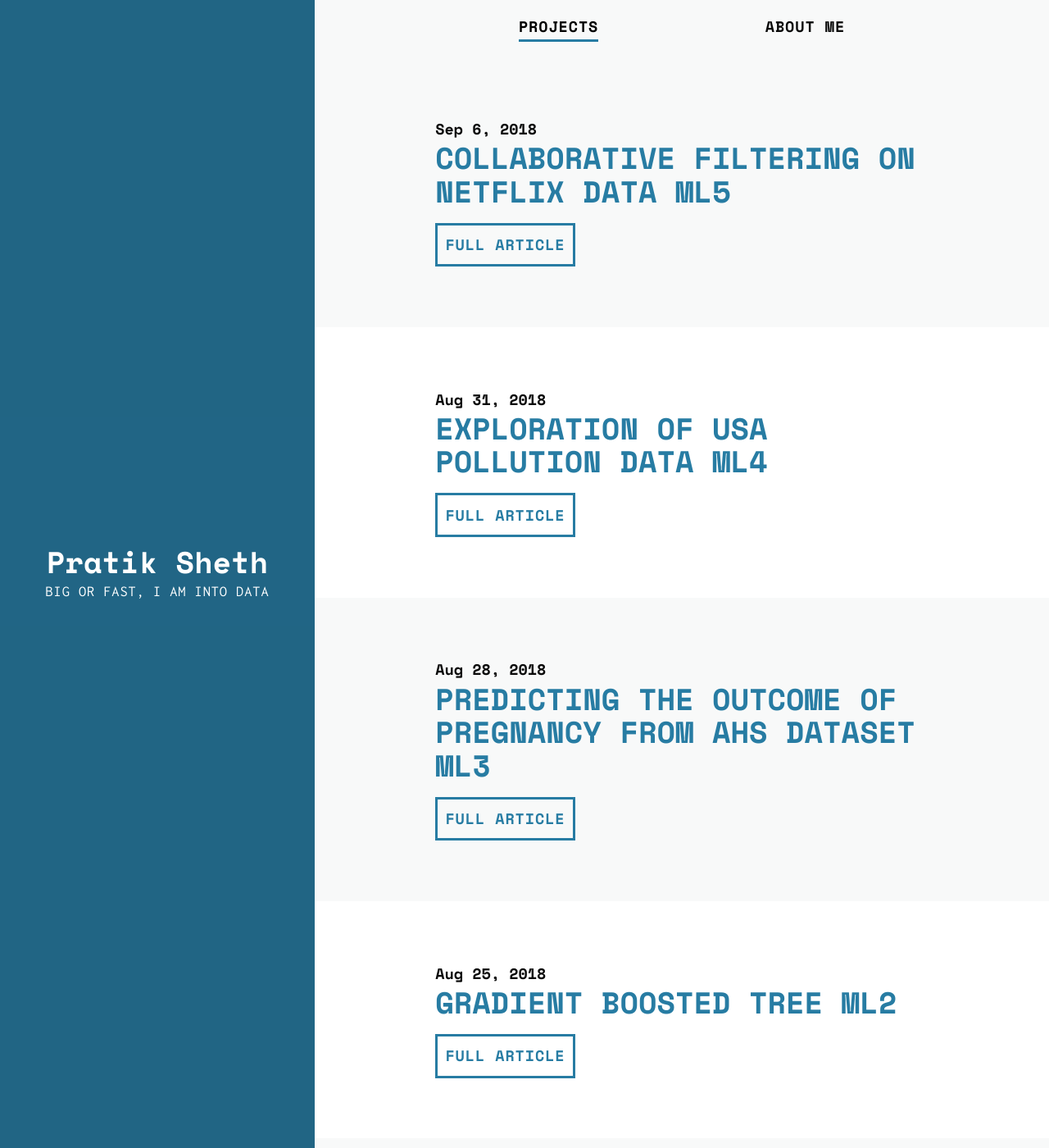
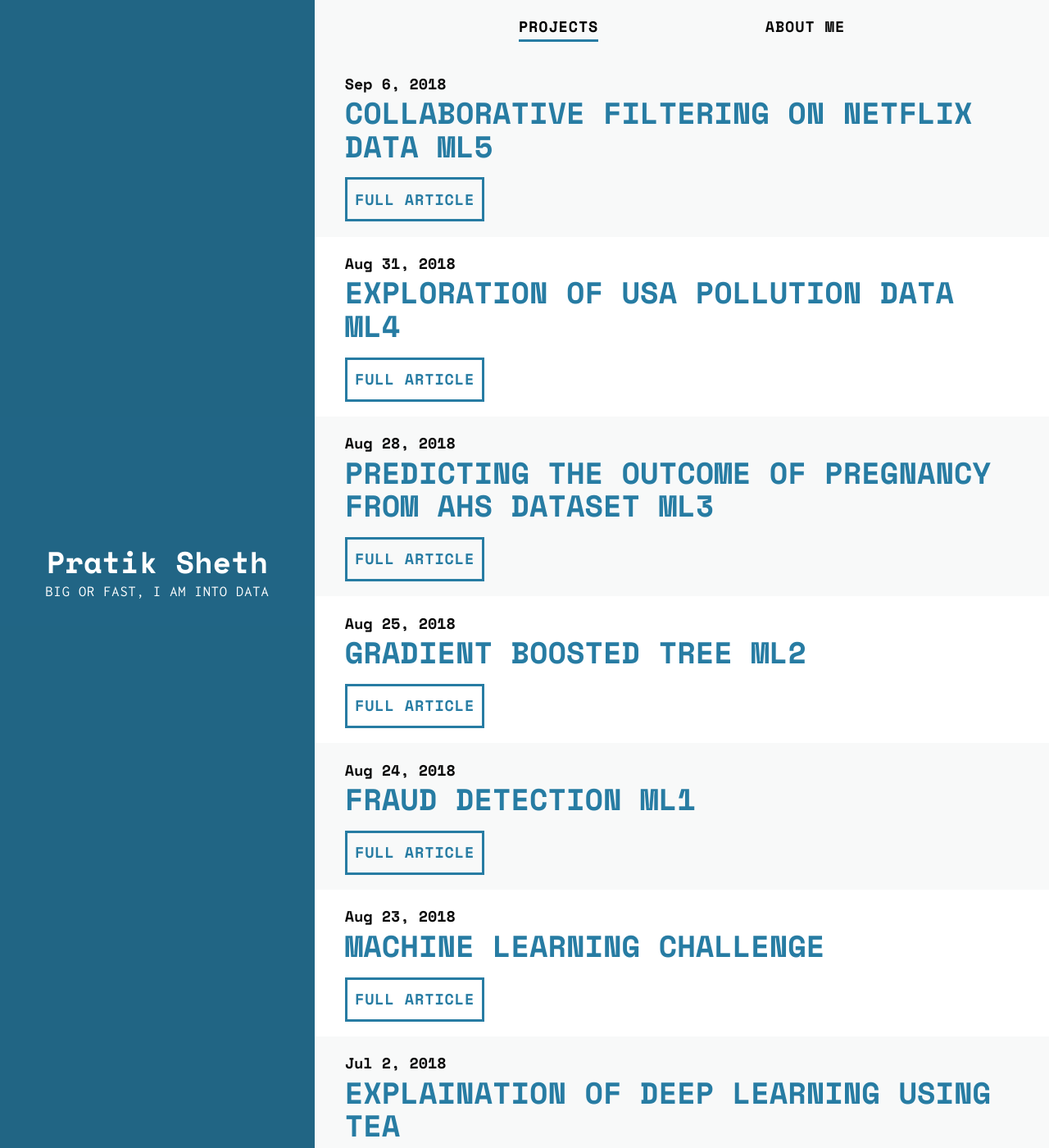
Before and after one commit to daftengineer/daftengineer.github.io, a Jekyll site: the page built from index.html, in a window 1280 px wide and 1400 px high. Shown: the whole window at 82% size. Built offline with Jekyll 4.4.1, drawn with Linux system fonts in a browser that asks for light colours; nearby versions of some CDN libraries; the list of posts is cut into pages by our own code.

Commit message:
Update _components.scss

```diff
--- a/_sass/_components.scss
+++ b/_sass/_components.scss
@@ -101,7 +101,7 @@
     padding: 2em 1em;
 
     @media (min-width: $mq-md) {
-      padding: 4em 8em;
+      padding: 1em 2em;
     }
 
     @media (min-width: $mq-xxl) {
```
